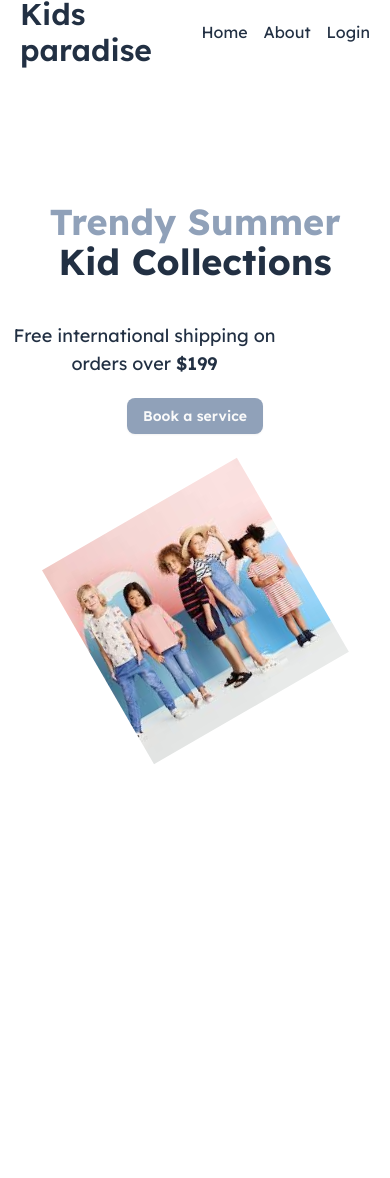
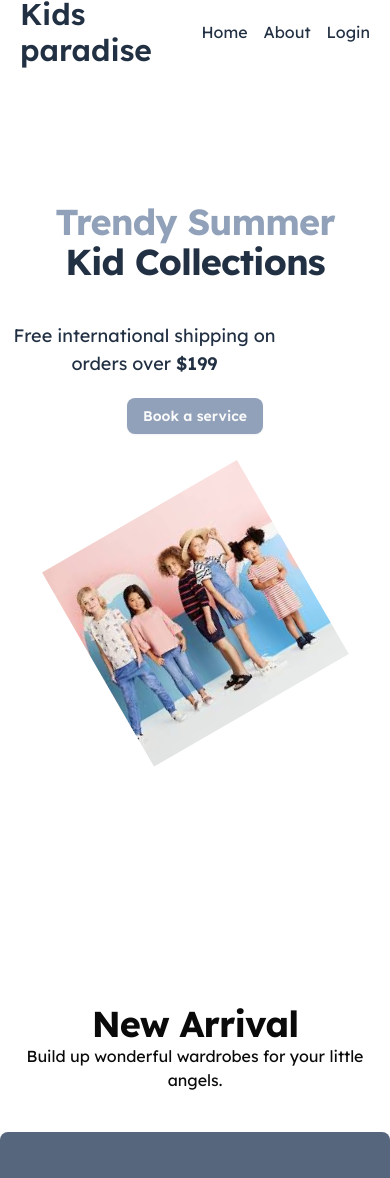
Before and after one commit to zesanahmed/frontEnd-practice, a React (Vite) app: page / in a window 390 px wide. Shown: the top 1178 px of the page. Before the commit the page ends 844 px from the top, so only its background shows below. Built offline with nearby package versions, Linux system fonts and the light colour scheme.

Commit message:
Responsive tiles

```diff
--- a/src/components/Container.tsx
+++ b/src/components/Container.tsx
@@ -7,12 +7,7 @@ type ContainerProps = {
 
 const Container = ({ children, className }: ContainerProps) => {
   return (
-    <div
-      className={cn(
-        "w-full max-w-[1230px] mx-auto flex items-center justify-between",
-        className
-      )}
-    >
+    <div className={cn("w-full max-w-[1230px] mx-auto", className)}>
       {children}
     </div>
   );
--- a/src/index.css
+++ b/src/index.css
@@ -126,4 +126,7 @@
   html {
     font-family: "Lexend", sans-serif;
   }
+  h1 {
+    @apply text-4xl font-bold tracking-tight;
+  }
 }
--- /dev/null
+++ b/src/pages/home/NewArrivalSection.tsx
@@ -0,0 +1,23 @@
+import Container from "@/components/Container";
+
+const NewArrivalSection = () => {
+  return (
+    <Container className="my-40">
+      <div className="text-center flex flex-col justify-center items-center">
+        <h1>New Arrival</h1>
+        <p>Build up wonderful wardrobes for your little angels.</p>
+      </div>
+      <div className="grid grid-cols-12 gap-5 mt-10">
+        <div className="bg-slate h-[415px] rounded-md col-span-12"></div>
+        <div className="bg-slate h-[415px] rounded-md col-span-6 lg:col-span-5"></div>
+        <div className="bg-slate h-[415px] rounded-md col-span-6 lg:col-span-7"></div>
+        <div className="bg-slate h-[415px] rounded-md col-span-12"></div>
+        <div className="bg-slate h-[415px] rounded-md col-span-12 md:col-span-6 lg:col-span-4"></div>
+        <div className="bg-slate h-[415px] rounded-md col-span-12 md:col-span-6 lg:col-span-4"></div>
+        <div className="bg-slate h-[415px] rounded-md col-span-12 lg:col-span-4"></div>
+      </div>
+    </Container>
+  );
+};
+
+export default NewArrivalSection;
--- a/src/pages/home/index.tsx
+++ b/src/pages/home/index.tsx
@@ -1,9 +1,11 @@
 import HeroSection from "./HeroSection";
+import NewArrivalSection from "./NewArrivalSection";
 
 const Home = () => {
   return (
     <div>
       <HeroSection />
+      <NewArrivalSection />
     </div>
   );
 };
```
